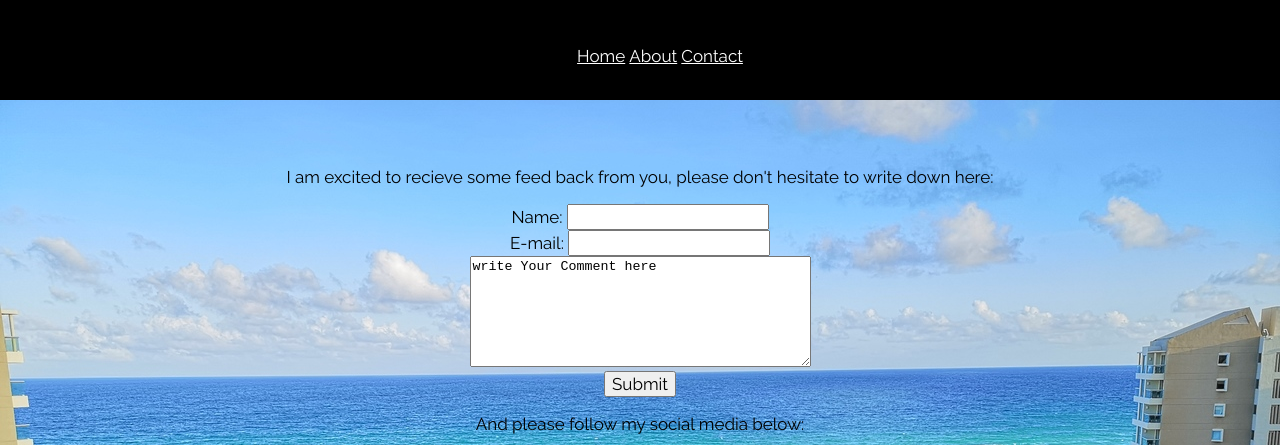
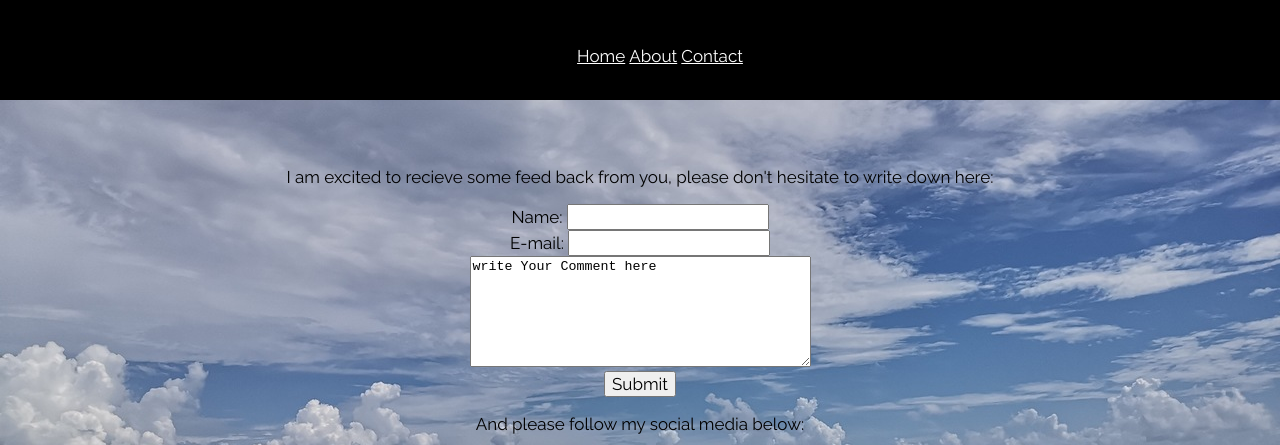
Before and after one commit to Arif3179/arif3179.github.io, a plain HTML site: page contact.html in a window 1280 px wide. Shown: the top 445 px of the page. Drawn offline with Linux system fonts and the light colour scheme.

Commit message:
ganti picture contact.html

```diff
--- a/style.css
+++ b/style.css
@@ -165,7 +165,7 @@ font-family:"Raleway", sans-serif;
     color: white;
 }
 .content-contact{
-    background-image:url("./asset/086.resized.jpg");
+    background-image:url("./asset/301.resized.jpg");
     background-position:center;
     background-repeat: no-repeat;
     height: 800px;
```
Also changed, not shown: asset/301.resized.jpg (added).
